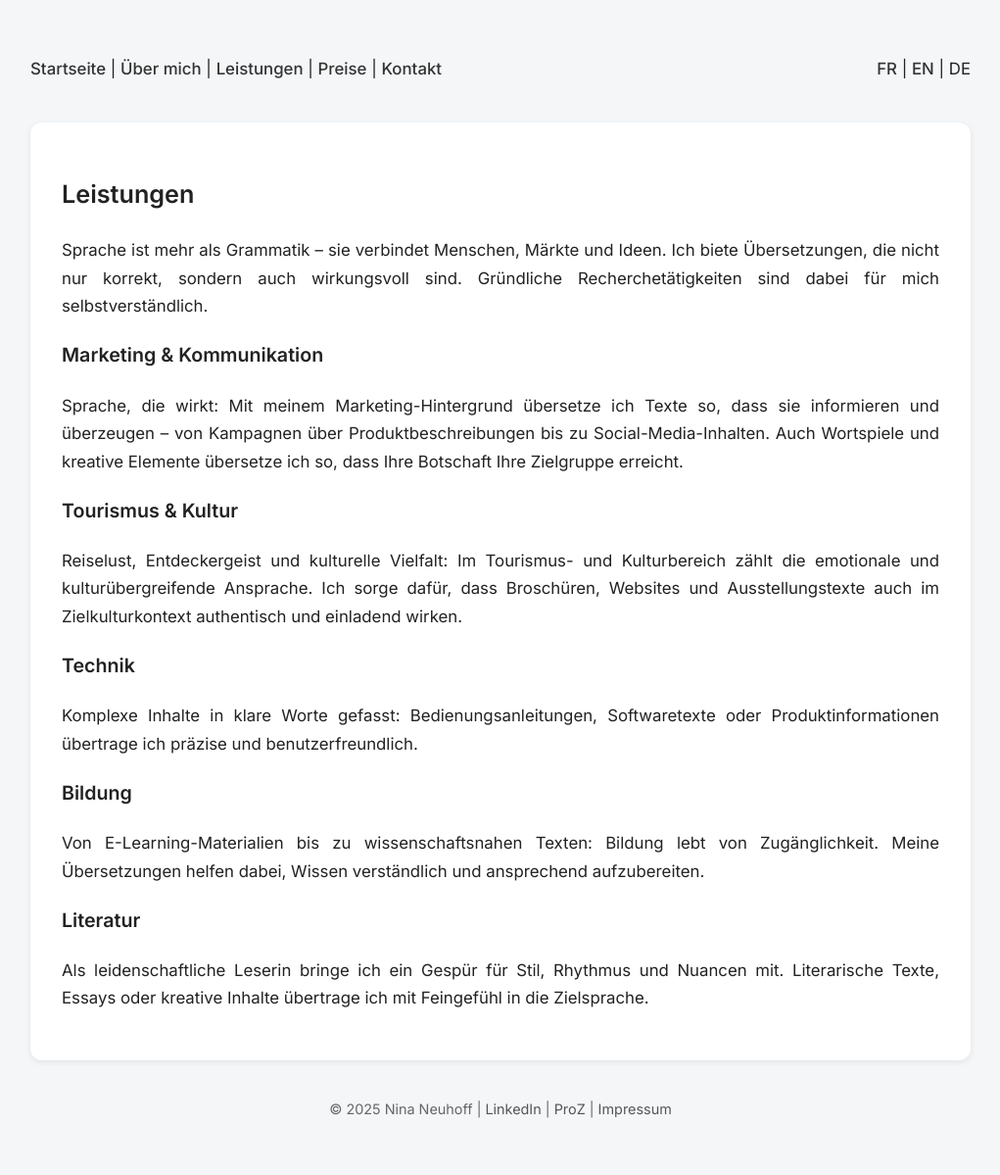
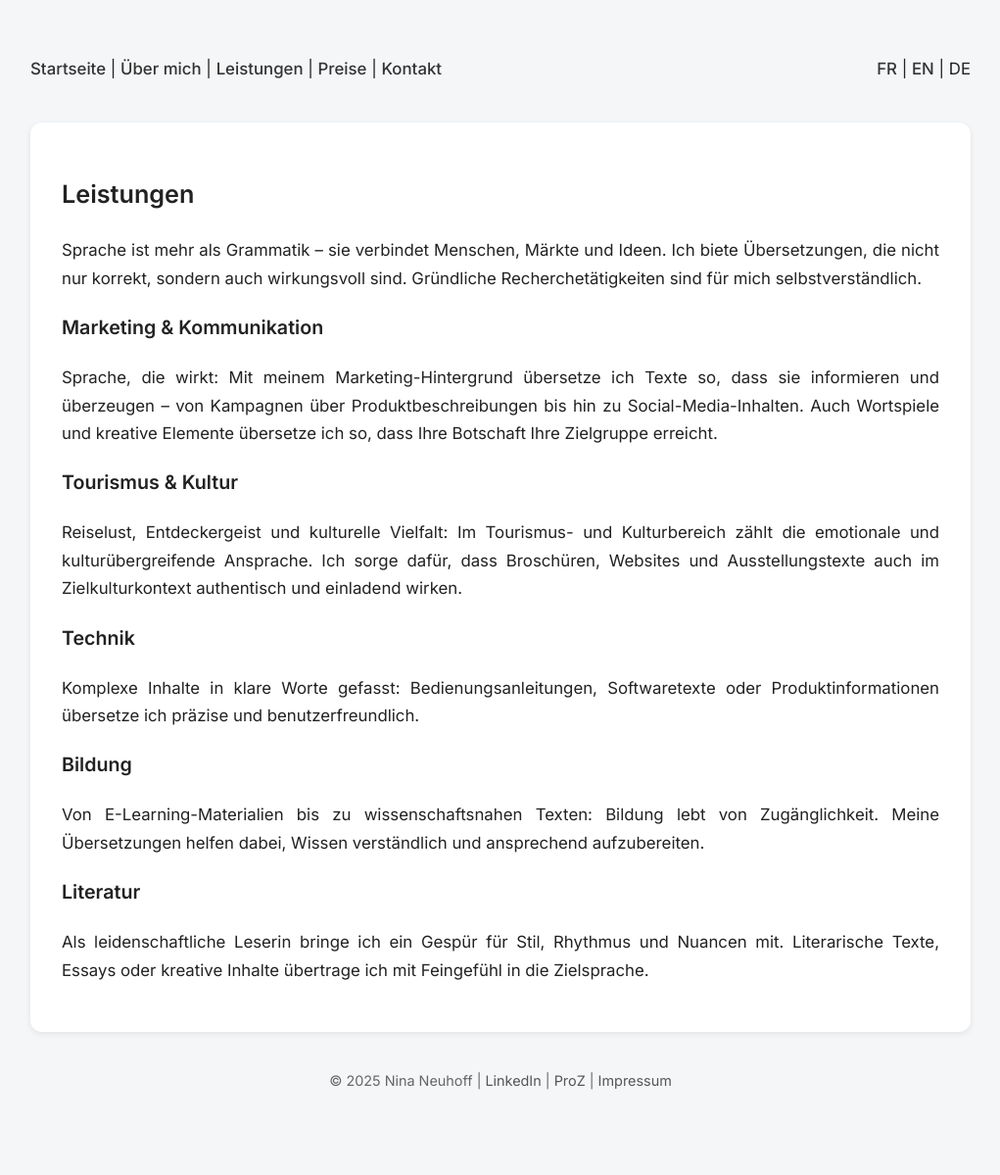
Before and after one commit to nneuhoff/traduction-translation-uebersetzung, a Jekyll site: the page built from de/services.md, in a window 1280 px wide. Shown: the whole page at 98% size, without its empty margins (129-1150 px from the left). Built offline with Jekyll 4.4.1, drawn with Linux system fonts in a browser that asks for light colours; after the commit the page ends 1170 px from its top, so only the background shows below that.

Commit message:
Update services.md

```diff
--- a/de/services.md
+++ b/de/services.md
@@ -6,16 +6,16 @@ lang: de
 
 ## Leistungen
 
-Sprache ist mehr als Grammatik – sie verbindet Menschen, Märkte und Ideen. Ich biete Übersetzungen, die nicht nur korrekt, sondern auch wirkungsvoll sind. Gründliche Recherchetätigkeiten sind dabei für mich selbstverständlich.
+Sprache ist mehr als Grammatik – sie verbindet Menschen, Märkte und Ideen. Ich biete Übersetzungen, die nicht nur korrekt, sondern auch wirkungsvoll sind. Gründliche Recherchetätigkeiten sind für mich selbstverständlich.
 
 ### Marketing & Kommunikation
-Sprache, die wirkt: Mit meinem Marketing-Hintergrund übersetze ich Texte so, dass sie informieren und überzeugen – von Kampagnen über Produktbeschreibungen bis zu Social-Media-Inhalten. Auch Wortspiele und kreative Elemente übersetze ich so, dass Ihre Botschaft Ihre Zielgruppe erreicht.
+Sprache, die wirkt: Mit meinem Marketing-Hintergrund übersetze ich Texte so, dass sie informieren und überzeugen – von Kampagnen über Produktbeschreibungen bis hin zu Social-Media-Inhalten. Auch Wortspiele und kreative Elemente übersetze ich so, dass Ihre Botschaft Ihre Zielgruppe erreicht.
 
 ### Tourismus & Kultur
 Reiselust, Entdeckergeist und kulturelle Vielfalt: Im Tourismus- und Kulturbereich zählt die emotionale und kulturübergreifende Ansprache. Ich sorge dafür, dass Broschüren, Websites und Ausstellungstexte auch im Zielkulturkontext authentisch und einladend wirken.
 
 ### Technik
-Komplexe Inhalte in klare Worte gefasst: Bedienungsanleitungen, Softwaretexte oder Produktinformationen übertrage ich präzise und benutzerfreundlich.
+Komplexe Inhalte in klare Worte gefasst: Bedienungsanleitungen, Softwaretexte oder Produktinformationen übersetze ich präzise und benutzerfreundlich.
 
 ### Bildung
 Von E-Learning-Materialien bis zu wissenschaftsnahen Texten: Bildung lebt von Zugänglichkeit. Meine Übersetzungen helfen dabei, Wissen verständlich und ansprechend aufzubereiten.
```
